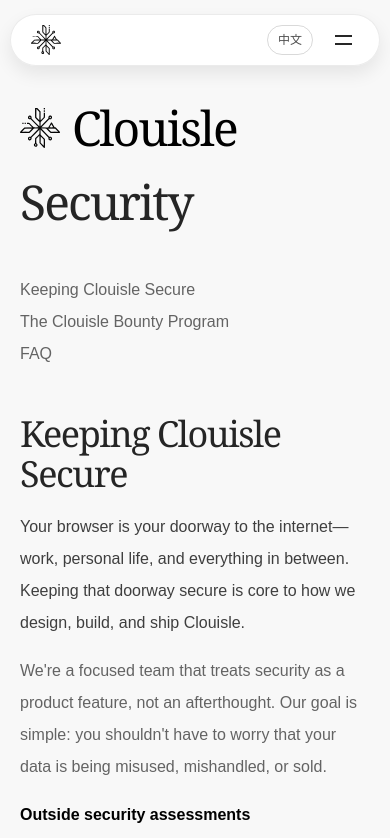
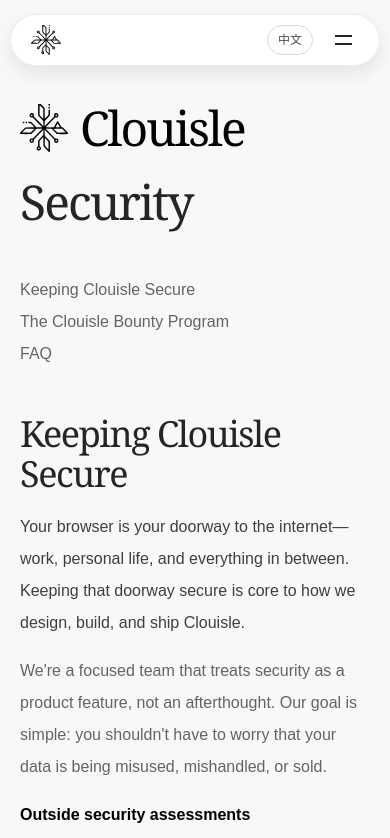
Before and after one commit to clouisle/clouisle-website, a Next.js app: page /en/security in a window 390 px wide. Shown: the top 838 px of the page. Built offline with nearby package versions, Linux system fonts and the light colour scheme; a web font is replaced by a local one.

Commit message:
Scale security page logo with matching brand typography

```diff
--- a/app/globals.css
+++ b/app/globals.css
@@ -199,7 +199,7 @@
 
 .security-page { width: min(100% - 40px, 1040px); margin: 0 auto; padding: 120px 0 140px; }
 .security-brand { display: inline-flex; align-items: center; gap: 12px; margin: 0 0 24px; color: #000; }
-.security-brand-mark { width: 48px; height: 48px; display: block; }
+.security-brand-mark { width: clamp(48px, 6.6vw, 72px); height: clamp(48px, 6.6vw, 72px); display: block; }
 .security-brand-name { color: #000; font-family: "Dia Exposure Variable", Georgia, "Times New Roman", serif; font-size: clamp(48px, 6.6vw, 72px); font-weight: 300; letter-spacing: -.04em; line-height: 1.1667; }
 .security-header h1 { margin: 0 0 90px; font-family: "Dia Exposure Variable", Georgia, "Times New Roman", serif; font-size: clamp(48px, 6.6vw, 72px); font-weight: 300; line-height: 1.1667; letter-spacing: -.04em; }
 .security-body { display: grid; grid-template-columns: 240px minmax(0, 580px); gap: 120px; justify-content: space-between; }
@@ -290,7 +290,6 @@
   .feature-grid { width: calc(100% - 40px); display: grid; grid-template-columns: 1fr; gap: 12px; }
   .work-tile, .feature-wide, .feature-tall { grid-column: auto; min-height: 390px; }
   .security-brand { margin-bottom: 18px; }
-  .security-brand-mark { width: 40px; height: 40px; }
   .tile-copy { padding: 22px 22px 0; }
   .security-page { padding: 100px 0 90px; }
   .security-header h1 { margin-bottom: 48px; }
```
